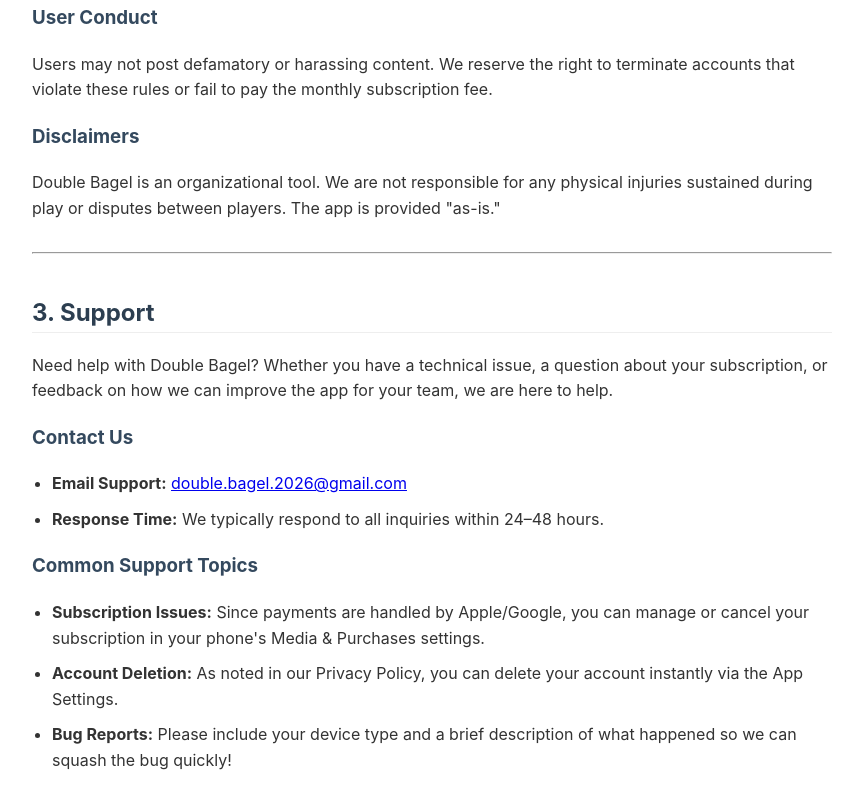
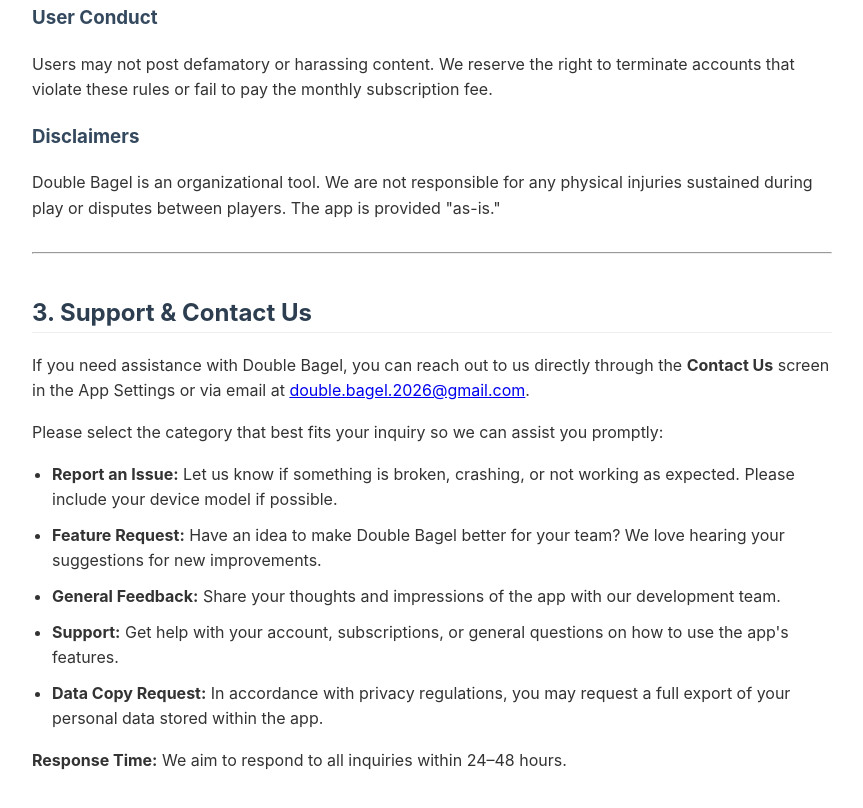
Before and after one commit to ykchoi20/double-bagel-legal, a plain HTML site: page index.html in a window 1280 px wide. Shown: the part 2367-3175 px from the top of the page, without its empty margins (208-1071 px from the left). Drawn offline with Linux system fonts and the light colour scheme.

Commit message:
Revise support and contact information in index.html
Updated support section with new contact information and inquiry categories.

```diff
--- a/index.html
+++ b/index.html
@@ -93,21 +93,20 @@
     <hr>
 
     <section class="section">
-        <h2>3. Support</h2>
-        <p>Need help with Double Bagel? Whether you have a technical issue, a question about your subscription, or feedback on how we can improve the app for your team, we are here to help.</p>
+        <h2>3. Support & Contact Us</h2>
+        <p>If you need assistance with Double Bagel, you can reach out to us directly through the <strong>Contact Us</strong> screen in the App Settings or via email at <a href="mailto:double.bagel.2026@gmail.com">double.bagel.2026@gmail.com</a>.</p>
 
-        <h3>Contact Us</h3>
+        <p>Please select the category that best fits your inquiry so we can assist you promptly:</p>
+
         <ul>
-            <li><strong>Email Support:</strong> <a href="mailto:double.bagel.2026@gmail.com">double.bagel.2026@gmail.com</a></li>
-            <li><strong>Response Time:</strong> We typically respond to all inquiries within 24–48 hours.</li>
+            <li><strong>Report an Issue:</strong> Let us know if something is broken, crashing, or not working as expected. Please include your device model if possible.</li>
+            <li><strong>Feature Request:</strong> Have an idea to make Double Bagel better for your team? We love hearing your suggestions for new improvements.</li>
+            <li><strong>General Feedback:</strong> Share your thoughts and impressions of the app with our development team.</li>
+            <li><strong>Support:</strong> Get help with your account, subscriptions, or general questions on how to use the app's features.</li>
+            <li><strong>Data Copy Request:</strong> In accordance with privacy regulations, you may request a full export of your personal data stored within the app.</li>
         </ul>
 
-        <h3>Common Support Topics</h3>
-        <ul>
-            <li><strong>Subscription Issues:</strong> Since payments are handled by Apple/Google, you can manage or cancel your subscription in your phone's Media & Purchases settings.</li>
-            <li><strong>Account Deletion:</strong> As noted in our Privacy Policy, you can delete your account instantly via the App Settings.</li>
-            <li><strong>Bug Reports:</strong> Please include your device type and a brief description of what happened so we can squash the bug quickly!</li>
-        </ul>
+        <p><strong>Response Time:</strong> We aim to respond to all inquiries within 24–48 hours.</p>
     </section>
 
 </body>
```
